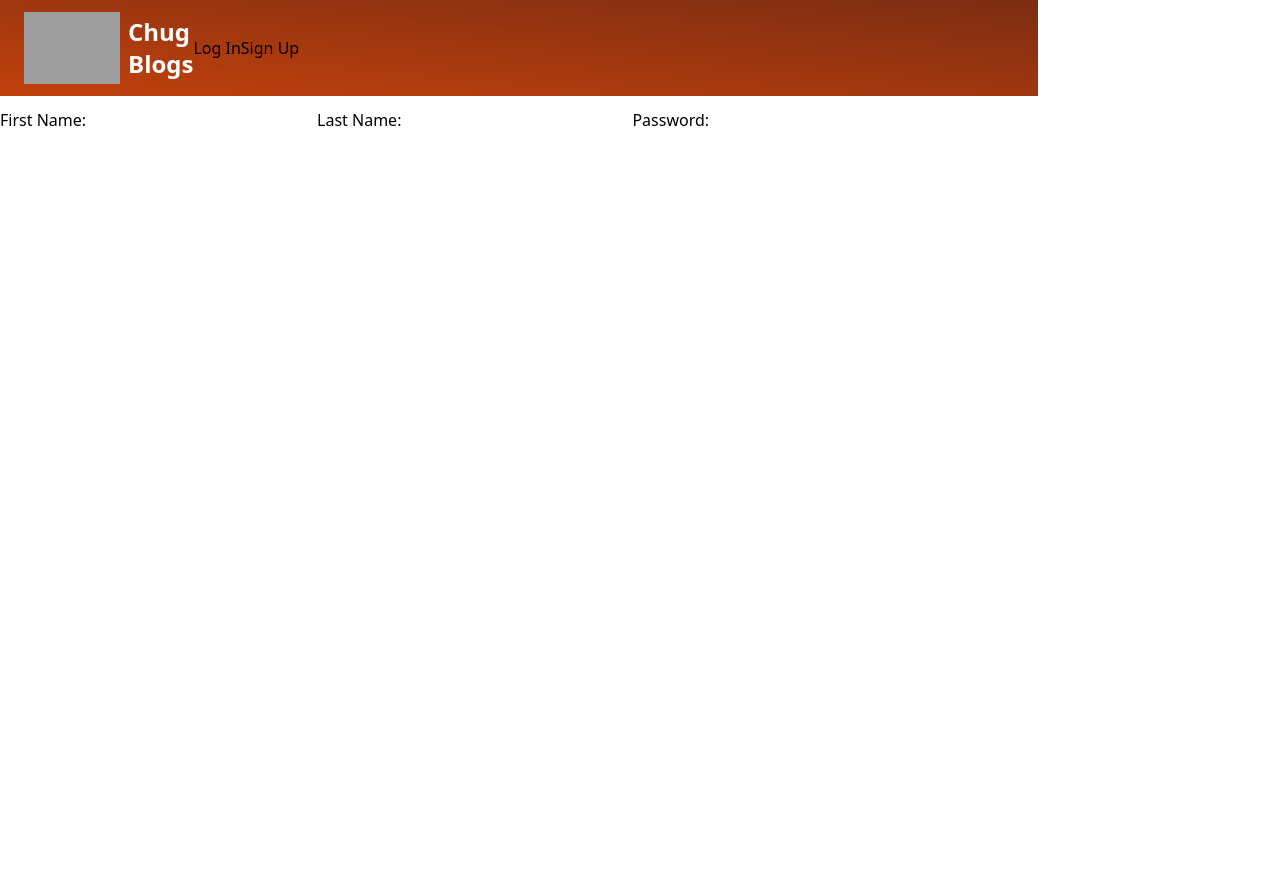
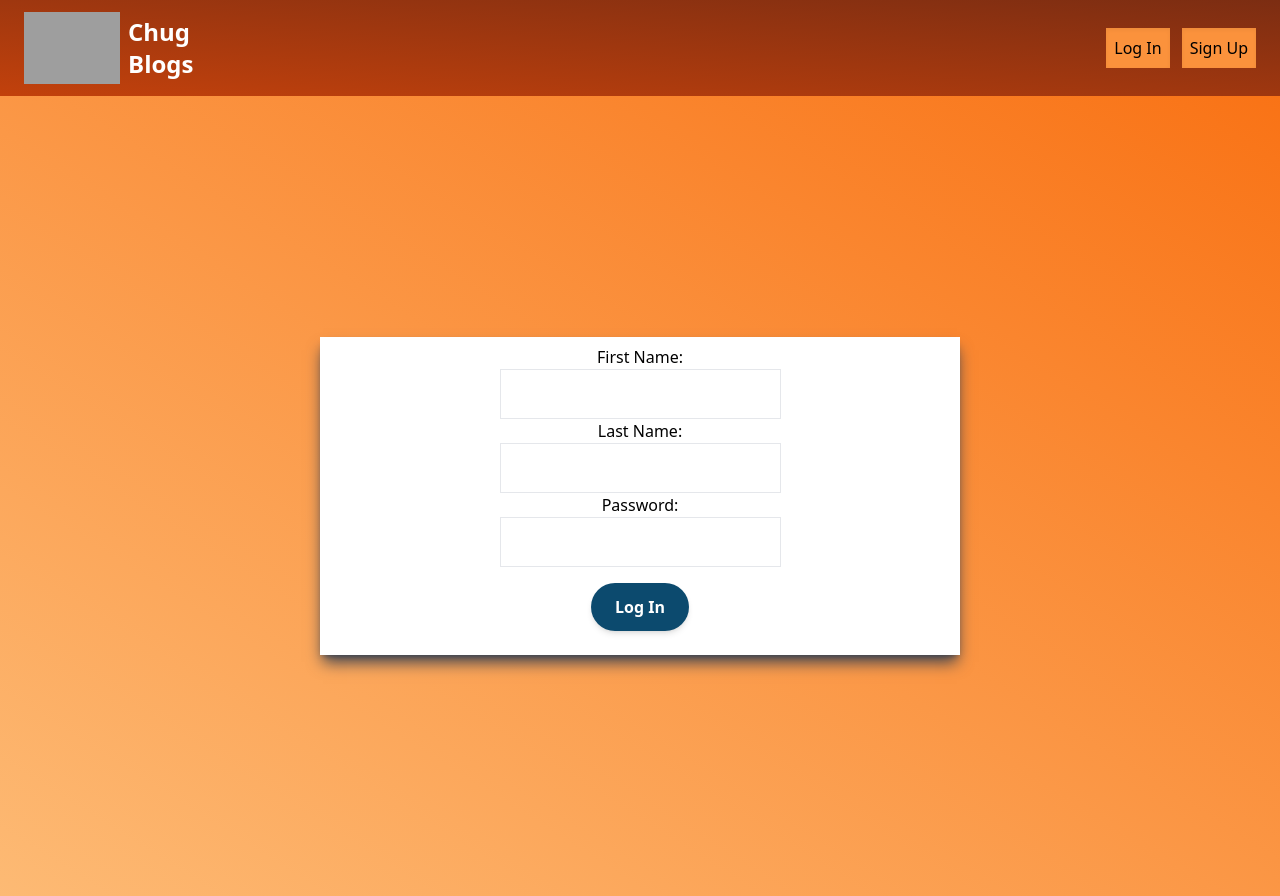
Before and after one commit to codenamerey/chug-blogs-client, a Next.js app: page /login in a window 1280 px wide. Before the commit the page ends 800 px from the top, so only its background shows below. Built offline with nearby package versions, Linux system fonts and the light colour scheme; grey boxes are pictures that could not be loaded.

Commit message:
Update styling, change body to occupy space

```diff
--- a/src/styles/globals.css
+++ b/src/styles/globals.css
@@ -513,6 +513,18 @@ video {
   --tw-backdrop-sepia:  ;
 }
 
+.m-10 {
+  margin: 2.5rem;
+}
+
+.m-4 {
+  margin: 1rem;
+}
+
+.mt-0 {
+  margin-top: 0px;
+}
+
 .flex {
   display: flex;
 }
@@ -521,20 +533,44 @@ video {
   height: 100%;
 }
 
-.w-10 {
-  width: 2.5rem;
+.h-screen {
+  height: 100vh;
 }
 
-.w-20 {
-  width: 5rem;
+.min-h-screen {
+  min-height: 100vh;
+}
+
+.min-h-full {
+  min-height: 100%;
 }
 
 .w-24 {
   width: 6rem;
 }
 
+.grow {
+  flex-grow: 1;
+}
+
+.flex-col {
+  flex-direction: column;
+}
+
 .items-center {
   align-items: center;
+}
+
+.justify-center {
+  justify-content: center;
+}
+
+.justify-between {
+  justify-content: space-between;
+}
+
+.gap-3 {
+  gap: 0.75rem;
 }
 
 .gap-x-2 {
@@ -542,15 +578,32 @@ video {
        column-gap: 0.5rem;
 }
 
-.space-x-1 > :not([hidden]) ~ :not([hidden]) {
-  --tw-space-x-reverse: 0;
-  margin-right: calc(0.25rem * var(--tw-space-x-reverse));
-  margin-left: calc(0.25rem * calc(1 - var(--tw-space-x-reverse)));
+.justify-self-center {
+  justify-self: center;
+}
+
+.rounded-full {
+  border-radius: 9999px;
+}
+
+.bg-white {
+  --tw-bg-opacity: 1;
+  background-color: rgb(255 255 255 / var(--tw-bg-opacity));
 }
 
 .bg-black {
   --tw-bg-opacity: 1;
   background-color: rgb(0 0 0 / var(--tw-bg-opacity));
+}
+
+.bg-sky-800 {
+  --tw-bg-opacity: 1;
+  background-color: rgb(7 89 133 / var(--tw-bg-opacity));
+}
+
+.bg-sky-900 {
+  --tw-bg-opacity: 1;
+  background-color: rgb(12 74 110 / var(--tw-bg-opacity));
 }
 
 .bg-gradient-to-tr {
@@ -563,8 +616,42 @@ video {
   --tw-gradient-stops: var(--tw-gradient-from), var(--tw-gradient-to);
 }
 
+.from-sky-500 {
+  --tw-gradient-from: #0ea5e9;
+  --tw-gradient-to: rgb(14 165 233 / 0);
+  --tw-gradient-stops: var(--tw-gradient-from), var(--tw-gradient-to);
+}
+
+.from-sky-300 {
+  --tw-gradient-from: #7dd3fc;
+  --tw-gradient-to: rgb(125 211 252 / 0);
+  --tw-gradient-stops: var(--tw-gradient-from), var(--tw-gradient-to);
+}
+
+.from-orange-300 {
+  --tw-gradient-from: #fdba74;
+  --tw-gradient-to: rgb(253 186 116 / 0);
+  --tw-gradient-stops: var(--tw-gradient-from), var(--tw-gradient-to);
+}
+
 .to-orange-900 {
   --tw-gradient-to: #7c2d12;
+}
+
+.to-sky-900 {
+  --tw-gradient-to: #0c4a6e;
+}
+
+.to-sky-500 {
+  --tw-gradient-to: #0ea5e9;
+}
+
+.to-orange-500 {
+  --tw-gradient-to: #f97316;
+}
+
+.p-2 {
+  padding: 0.5rem;
 }
 
 .px-6 {
@@ -575,6 +662,10 @@ video {
 .py-3 {
   padding-top: 0.75rem;
   padding-bottom: 0.75rem;
+}
+
+.align-middle {
+  vertical-align: middle;
 }
 
 .text-2xl {
@@ -590,3 +681,93 @@ video {
   --tw-text-opacity: 1;
   color: rgb(255 255 255 / var(--tw-text-opacity));
 }
+
+.shadow-lg {
+  --tw-shadow: 0 10px 15px -3px rgb(0 0 0 / 0.1), 0 4px 6px -4px rgb(0 0 0 / 0.1);
+  --tw-shadow-colored: 0 10px 15px -3px var(--tw-shadow-color), 0 4px 6px -4px var(--tw-shadow-color);
+  box-shadow: var(--tw-ring-offset-shadow, 0 0 #0000), var(--tw-ring-shadow, 0 0 #0000), var(--tw-shadow);
+}
+
+.shadow-md {
+  --tw-shadow: 0 4px 6px -1px rgb(0 0 0 / 0.1), 0 2px 4px -2px rgb(0 0 0 / 0.1);
+  --tw-shadow-colored: 0 4px 6px -1px var(--tw-shadow-color), 0 2px 4px -2px var(--tw-shadow-color);
+  box-shadow: var(--tw-ring-offset-shadow, 0 0 #0000), var(--tw-ring-shadow, 0 0 #0000), var(--tw-shadow);
+}
+
+.shadow-gray-700 {
+  --tw-shadow-color: #374151;
+  --tw-shadow: var(--tw-shadow-colored);
+}
+
+@media (min-width: 768px) {
+  .md\:m-0 {
+    margin: 0px;
+  }
+
+  .md\:w-1\/3 {
+    width: 33.333333%;
+  }
+
+  .md\:w-1\/2 {
+    width: 50%;
+  }
+}
+
+.\[\&\>input\[type\=\"text\"\]\]\:border>input[type="text"] {
+  border-width: 1px;
+}
+
+.\[\&\>input\[type\=\"text\"\]\]\:px-6>input[type="text"] {
+  padding-left: 1.5rem;
+  padding-right: 1.5rem;
+}
+
+.\[\&\>input\[type\=\"text\"\]\]\:py-3>input[type="text"] {
+  padding-top: 0.75rem;
+  padding-bottom: 0.75rem;
+}
+
+.\[\&\>input\[type\=\"text\"\]\]\:outline-none>input[type="text"] {
+  outline: 2px solid transparent;
+  outline-offset: 2px;
+}
+
+.\[\&\>li\]\:bg-orange-400>li {
+  --tw-bg-opacity: 1;
+  background-color: rgb(251 146 60 / var(--tw-bg-opacity));
+}
+
+.\[\&\>li\]\:p-2>li {
+  padding: 0.5rem;
+}
+
+.\[\&\>a\]\:bg-orange-400>a {
+  --tw-bg-opacity: 1;
+  background-color: rgb(251 146 60 / var(--tw-bg-opacity));
+}
+
+.\[\&\>a\]\:p-2>a {
+  padding: 0.5rem;
+}
+
+.\[\&\>a\]\:shadow-lg>a {
+  --tw-shadow: 0 10px 15px -3px rgb(0 0 0 / 0.1), 0 4px 6px -4px rgb(0 0 0 / 0.1);
+  --tw-shadow-colored: 0 10px 15px -3px var(--tw-shadow-color), 0 4px 6px -4px var(--tw-shadow-color);
+  box-shadow: var(--tw-ring-offset-shadow, 0 0 #0000), var(--tw-ring-shadow, 0 0 #0000), var(--tw-shadow);
+}
+
+.\[\&\>a\]\:shadow-inner>a {
+  --tw-shadow: inset 0 2px 4px 0 rgb(0 0 0 / 0.05);
+  --tw-shadow-colored: inset 0 2px 4px 0 var(--tw-shadow-color);
+  box-shadow: var(--tw-ring-offset-shadow, 0 0 #0000), var(--tw-ring-shadow, 0 0 #0000), var(--tw-shadow);
+}
+
+.\[\&\>a\]\:shadow>a {
+  --tw-shadow: 0 1px 3px 0 rgb(0 0 0 / 0.1), 0 1px 2px -1px rgb(0 0 0 / 0.1);
+  --tw-shadow-colored: 0 1px 3px 0 var(--tw-shadow-color), 0 1px 2px -1px var(--tw-shadow-color);
+  box-shadow: var(--tw-ring-offset-shadow, 0 0 #0000), var(--tw-ring-shadow, 0 0 #0000), var(--tw-shadow);
+}
+
+#__next {
+  flex-grow: 1;
+}
```
